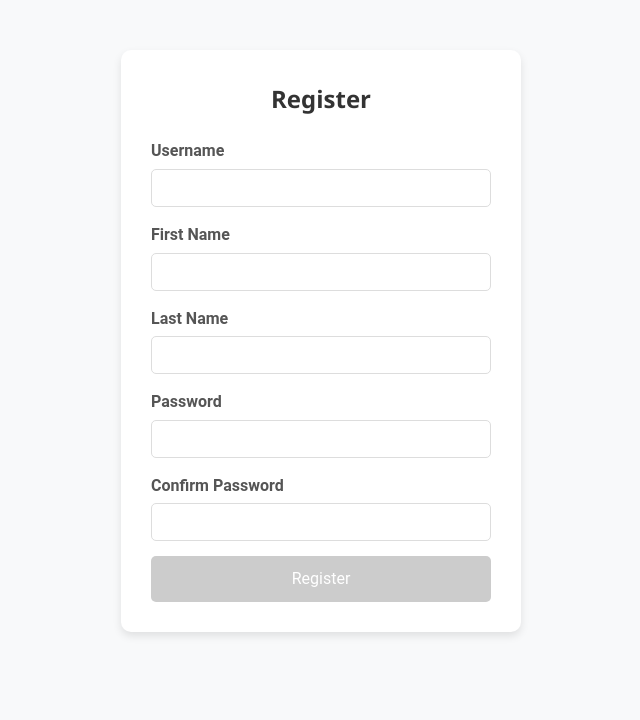
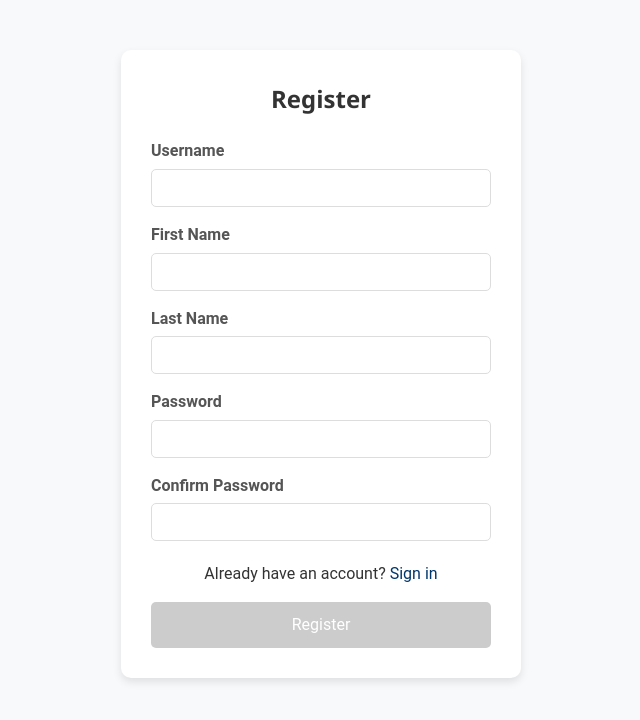
Before and after one commit to Raimbek-pro/Webdev_KBTU2025, an Angular app in the folder horizon-frontend/: page /auth/register in a window 1280 px wide. Shown: the top 720 px of the page, without its empty margins (319-959 px from the left). Built offline with nearby package versions, Linux system fonts and the light colour scheme.

Commit message:
refactor: add link to login page

```diff
--- a/horizon-frontend/src/app/register/register.component.css
+++ b/horizon-frontend/src/app/register/register.component.css
@@ -62,6 +62,21 @@
   margin-top: 5px;
 }
 
+.sign-in {
+  margin-top: 20px;
+  text-align: center;
+}
+
+.sign-in a {
+  color: #00376b;
+  text-decoration: none;
+}
+
+.sign-in a:hover {
+  text-decoration: underline;
+}
+
+
 
 input.ng-invalid.ng-touched {
   border-color: #ff0000;
--- a/horizon-frontend/src/app/register/register.component.html
+++ b/horizon-frontend/src/app/register/register.component.html
@@ -65,6 +65,10 @@
       </div>
     </div>
 
-    <button type="submit" class="btn btn-primary" [disabled]="registerForm.invalid">Register</button>
+    <div class="sign-in">
+      <p>Already have an account? <a routerLink = "/auth/login">Sign in</a></p>
+    </div>
+
+    <button type="submit" class="btn-primary" [disabled]="registerForm.invalid">Register</button>
   </form>
 </div>
--- a/horizon-frontend/src/app/register/register.component.ts
+++ b/horizon-frontend/src/app/register/register.component.ts
@@ -9,13 +9,15 @@ import {
 import { ReactiveFormsModule } from '@angular/forms';
 import { CommonModule } from '@angular/common';
 import {AuthService} from '../core/services/auth.service';
+import {RouterLink} from '@angular/router';
 
 @Component({
   selector: 'app-register',
   templateUrl: './register.component.html',
   imports: [
     ReactiveFormsModule,
-    CommonModule
+    CommonModule,
+    RouterLink
   ],
   styleUrls: ['./register.component.css']
 })
```
